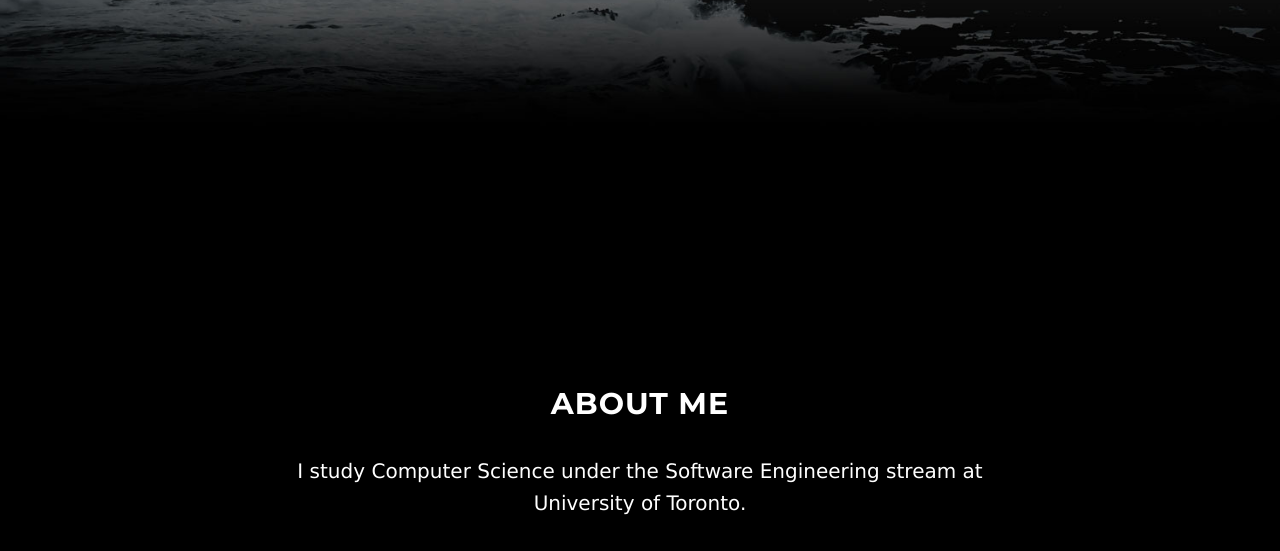
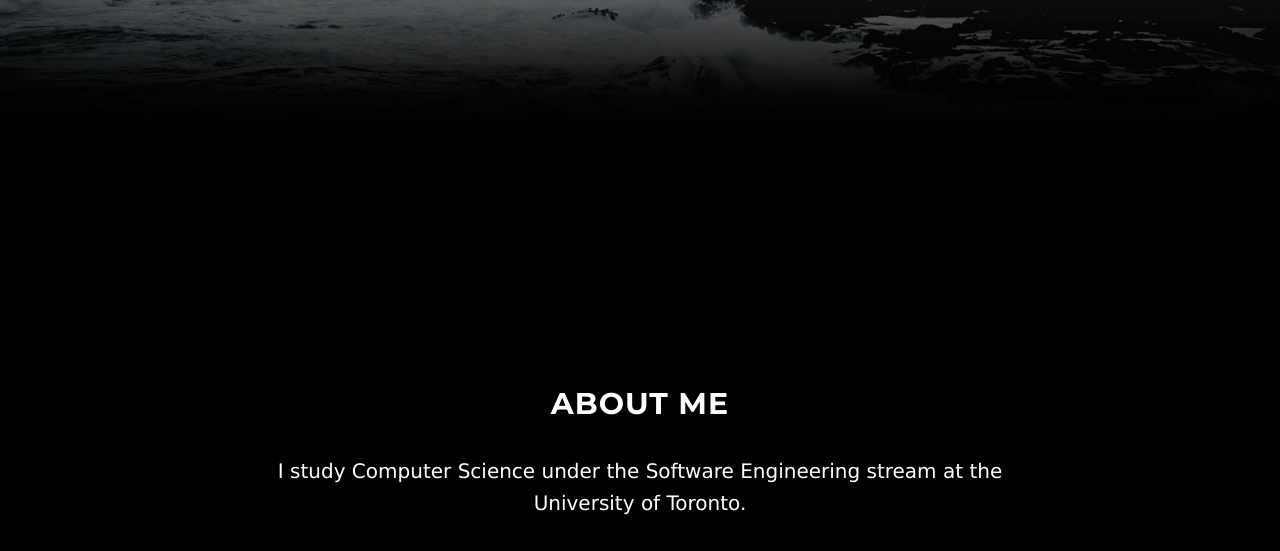
Before and after one commit to ciel-m/ciel-m.github.io, a website: page index.html in a window 1280 px wide. Shown: the part 663-1214 px from the top of the page. Drawn offline with nearby package versions, Linux system fonts and the light colour scheme; some packages are replaced by stand-ins of ours.

Commit message:
Update index.html

```diff
--- a/index.html
+++ b/index.html
@@ -79,7 +79,7 @@
         <div class="row">
             <div class="col-lg-8 col-lg-offset-2">
                 <h2>About Me</h2>
-                <p>I study Computer Science under the Software Engineering stream at University of Toronto.</p>
+                <p>I study Computer Science under the Software Engineering stream at the University of Toronto.</p>
                 <!--<p><a href="mailto:feedback@startbootstrap.com">feedback@startbootstrap.com</a>
                 </p>-->
                 <ul class="list-inline banner-social-buttons">
@@ -100,12 +100,12 @@
     <!-- Map Section
     <div id="map"></div>-->
 
-    <!-- Footer -->
+    <!-- Footer
     <footer>
         <div class="container text-center">
             <p>Copyright &copy; Shelumiel Mordido</p>
         </div>
-    </footer>
+    </footer>-->
 
     <!-- jQuery -->
     <script src="jquery/jquery.js"></script>
```
